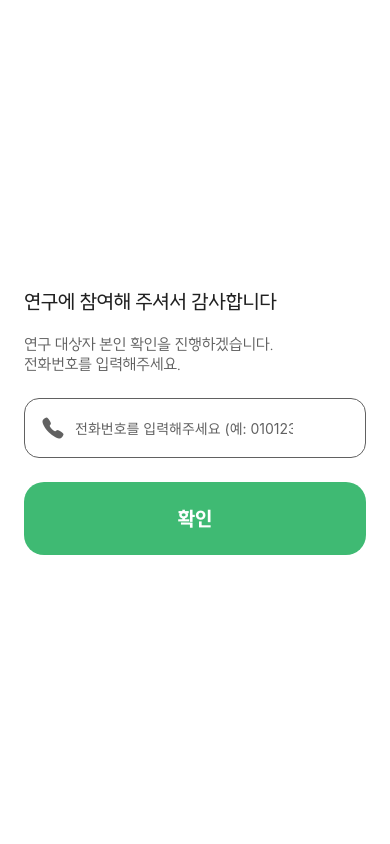
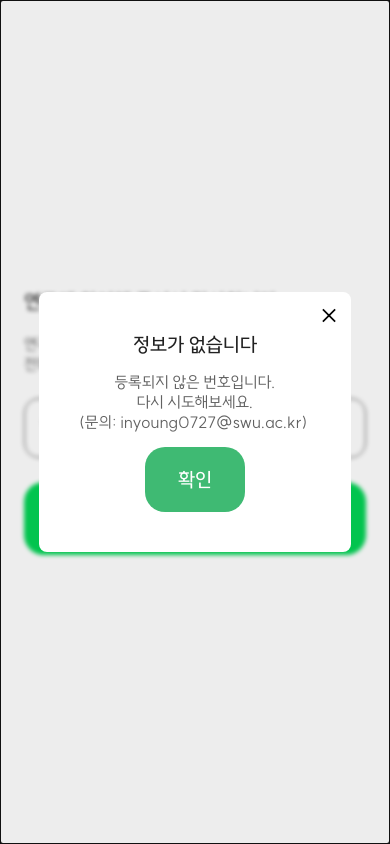
Before and after one commit to rladpwl0512/memo, a React Native app: screen /Login in a window 390 px wide. Built offline with nearby package versions, Linux system fonts and the light colour scheme.

Commit message:
feat: modal창 구현

```diff
--- a/App.js
+++ b/App.js
@@ -28,7 +28,7 @@ export default function App() {
 
   return isReadyFont ? (
     <NavigationContainer>
-      <Stack.Navigator screenOptions={{ headerShown: false }} initialRouteName="ExperimentDescription">
+      <Stack.Navigator screenOptions={{ headerShown: false }} initialRouteName="ResearchApprovement">
         <Stack.Screen name="ResearchApprovement" component={ResearchApprovementScreen} />
         <Stack.Screen name="Login" component={LoginScreen} />
         <Stack.Screen name="ExperimentDescription" component={ExperimentDescriptionScreen} />
--- /dev/null
+++ b/components/CustomModal.jsx
@@ -0,0 +1,56 @@
+import React, { useState } from "react";
+import { Modal, StyleSheet, TouchableOpacity, View } from "react-native";
+import { BlurView } from "expo-blur";
+import { Ionicons } from "@expo/vector-icons";
+import colors from "../styles/theme";
+
+const CustomModal = ({ visible, onClose, width = 300, height = 300, children }) => {
+  const [blurAmount, setBlurAmount] = useState(10);
+
+  return (
+    <Modal visible={visible} transparent>
+      {/* TODO: close 안됨(시뮬레이터에서만 그럴수도?)  */}
+      <BlurView intensity={blurAmount} style={styles.absolute} onPress={() => onClose()} tint="dark">
+        <TouchableOpacity style={styles.absolute} />
+      </BlurView>
+      <View style={styles.container}>
+        <View style={[styles.modal]}>
+          <TouchableOpacity onPress={() => onClose()} style={styles.closeButton}>
+            <Ionicons name="close-outline" size={28} color={colors.GRAY_500} />
+          </TouchableOpacity>
+          {children}
+        </View>
+      </View>
+    </Modal>
+  );
+};
+
+const styles = StyleSheet.create({
+  absolute: {
+    ...StyleSheet.absoluteFillObject,
+    alignItems: "center",
+    justifyContent: "center",
+  },
+  container: {
+    flex: 1,
+    alignItems: "center",
+    justifyContent: "center",
+  },
+  modal: {
+    backgroundColor: colors.WHITE,
+    borderRadius: 8,
+    padding: 20,
+    alignItems: "center",
+    justifyContent: "center",
+    margin: 20,
+  },
+
+  closeButton: {
+    position: "absolute",
+    top: 0,
+    right: 0,
+    padding: 8,
+  },
+});
+
+export default CustomModal;
--- a/package.json
+++ b/package.json
@@ -20,7 +20,8 @@
     "react-native": "0.71.8"
   },
   "devDependencies": {
-    "@babel/core": "^7.20.0"
+    "@babel/core": "^7.20.0",
+    "expo-blur": "^12.3.0"
   },
   "private": true
 }
--- a/screens/LoginScreen.jsx
+++ b/screens/LoginScreen.jsx
@@ -1,21 +1,19 @@
 import { useState } from "react";
-import { View, Text, StyleSheet, TextInput } from "react-native";
+import { View, Text, StyleSheet, TextInput, Pressable } from "react-native";
 import global from "../styles/globalStyle";
 import GreenButton from "../components/GreenButton";
 import { Ionicons } from "@expo/vector-icons";
 import colors from "../styles/theme";
+import CustomModal from "../components/CustomModal";
 
 function LoginScreen({ navigation }) {
   const [inputText, setInputText] = useState("");
+  const [isModalVisible, setIsModalVisible] = useState(true);
 
   const handleInputChange = (text) => {
     if (/^\d{0,11}$/.test(text)) {
       setInputText(text);
     }
-  };
-
-  const handleInputFocus = () => {
-    setIsFocused(true);
   };
 
   const handleButtonClick = () => {
@@ -24,7 +22,12 @@ function LoginScreen({ navigation }) {
     navigation.navigate("ExperimentDescription");
   };
 
+  const closeModal = () => {
+    setIsModalVisible(false);
+  };
+
   return (
+    <>
       <View style={[global.container, styles.container]}>
         <View style={styles.headerContainer}>
           <Text style={global.title}>연구에 참여해 주셔서 감사합니다</Text>
@@ -33,11 +36,24 @@ function LoginScreen({ navigation }) {
 
         <View style={styles.inputContainer}>
           <Ionicons style={styles.icon} name="md-call" size={24} color={colors.GRAY_700} />
-        <TextInput style={styles.input} value={inputText} onChangeText={handleInputChange} keyboardType="numeric" maxLength={11} placeholder="전화번호를 입력해주세요 (예: 01012345678)" placeholderTextColor={colors.GRAY_700} onFocus={handleInputFocus} />
+          <TextInput style={styles.input} value={inputText} onChangeText={handleInputChange} keyboardType="numeric" maxLength={11} placeholder="전화번호를 입력해주세요 (예: 01012345678)" placeholderTextColor={colors.GRAY_700} />
         </View>
 
         <GreenButton text="확인" width="100%" onClick={handleButtonClick} />
       </View>
+
+      <CustomModal visible={isModalVisible} onClose={closeModal}>
+        <View style={styles.modalContainer}>
+          <Text style={[styles.modalTitle, global.title]}>정보가 없습니다</Text>
+          <Text style={[styles.modalContent, global.content]}>
+            등록되지 않은 번호입니다.{"\n"}다시 시도해보세요.{"\n"}(문의: inyoung0727@swu.ac.kr){" "}
+          </Text>
+          <Pressable style={styles.modalButton} onPress={closeModal}>
+            <Text style={[global.title, styles.modalButtonText]}>확인</Text>
+          </Pressable>
+        </View>
+      </CustomModal>
+    </>
   );
 }
 
@@ -61,6 +77,33 @@ const styles = StyleSheet.create({
   icon: {
     marginRight: 10,
   },
+
+  modalTitle: {
+    textAlign: "center",
+  },
+
+  modalContent: {
+    textAlign: "center",
+  },
+
+  modalButton: {
+    justifyContent: "center",
+    alignItems: "center",
+    width: 100,
+    paddingVertical: 20,
+    borderRadius: 20,
+    backgroundColor: colors.PRIMARY_100,
+  },
+
+  modalButtonText: {
+    color: colors.WHITE,
+  },
+
+  modalContainer: {
+    padding: 20,
+    alignItems: "center",
+    gap: 15,
+  },
 });
 
 export default LoginScreen;
```
Also changed, not shown: 1 other file (tests, documents, lock files or other folders). Lines whose indentation alone changed are shown as unchanged.
